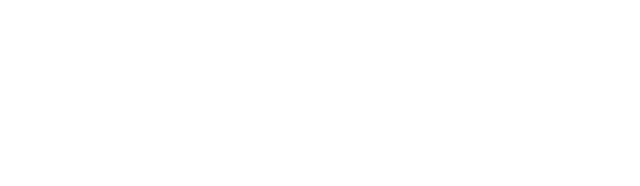
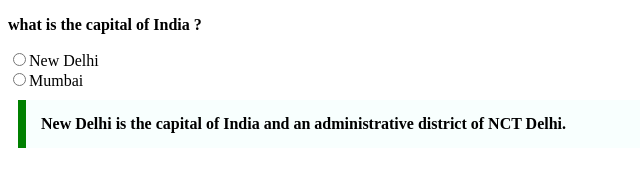
Before and after one commit to acciojob/trivia-muhemmad1303, a website: page main.html in a window 1280 px wide. Shown: the whole page, without its empty margins (0-640 px from the left). Drawn offline with Linux system fonts and the light colour scheme.

Commit message:
created a submission

```diff
--- a/main.html
+++ b/main.html
@@ -8,6 +8,14 @@
 
 <body>
 	<!-- the entire body must be written by student -->
+	 <p>what is the capital of India ?</p>
+    <input type="radio" name="capital"><label>New Delhi</label><br>
+    <input type="radio" name="capital"><label>Mumbai</label><br>
+
+    <blockquote cite="https://en.wikipedia.org/wiki/New_Delhi">
+        New Delhi is the capital of India and an administrative district of NCT Delhi.
+
+    </blockquote>
     <script type="text/javascript" src="./script.js">
 </script>
 
--- a/styles.css
+++ b/styles.css
@@ -1,2 +1,13 @@
 
 /* Your CSS Code here. */
+blockquote{
+    max-width: 600px;
+    margin: 10px;
+     padding: 15px;
+     border-left: 8px solid green;
+     background-color: #f8fffe;
+     font-weight: bold;
+}
+p{
+    font-weight: bold;
+}
```
